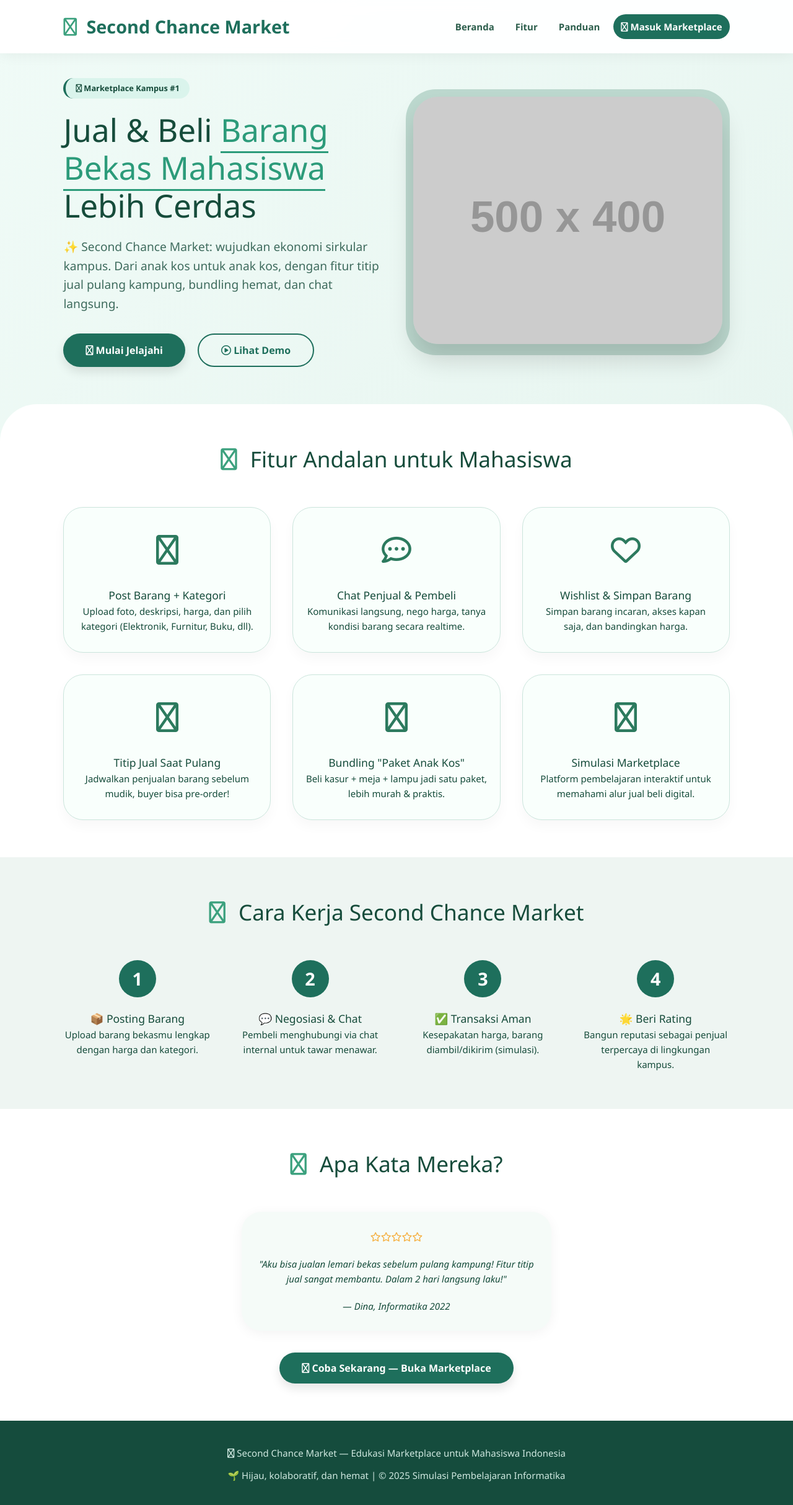
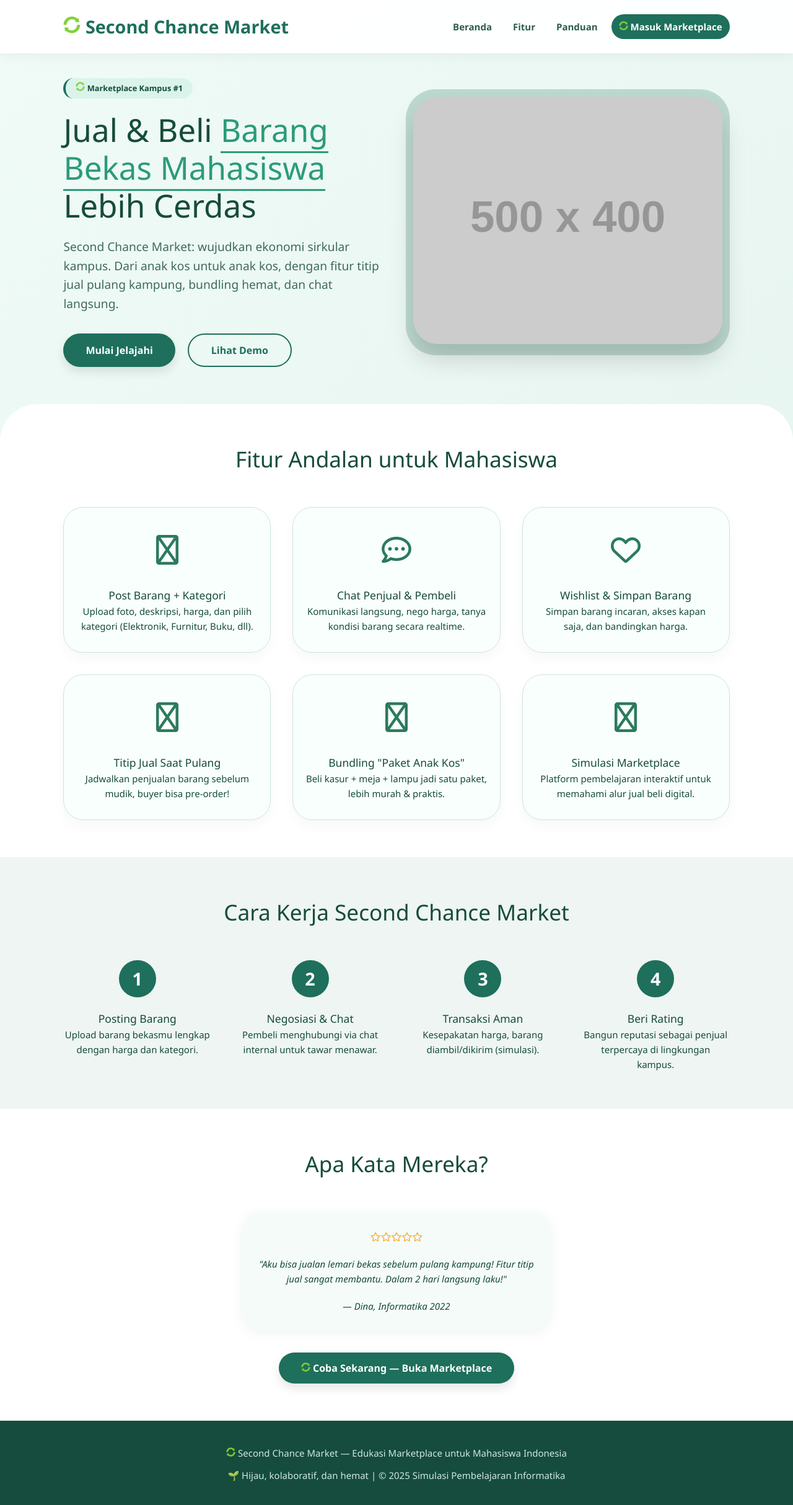
Before and after one commit to ViandaKaretji07/Second-Chance-Market, a Vue app in the folder our-project/: page / in a window 1280 px wide. Shown: the top 2428 px of the page at 62% size. Built offline with nearby package versions, Linux system fonts and the light colour scheme.

Commit message:
Penambahan logo

```diff
--- a/our-project/src/components/FeaturesSection.vue
+++ b/our-project/src/components/FeaturesSection.vue
@@ -1,7 +1,6 @@
 <template>
   <div class="features" id="fitur">
     <div class="section-title">
-      <i class="fas fa-star-of-life"></i>
       Fitur Andalan untuk Mahasiswa
     </div>
 
--- a/our-project/src/components/Footer.vue
+++ b/our-project/src/components/Footer.vue
@@ -1,7 +1,11 @@
 <template>
   <footer>
-    <p>
-      <i class="fas fa-graduation-cap"></i>
+    <p style="align-items: center; gap: 8px; margin: 0;">
+      <img
+        src="@/assets/image/logo.png"
+        alt="Logo"
+        style="width: 15px; height: 15px;"
+      />
       Second Chance Market — Edukasi Marketplace untuk Mahasiswa Indonesia
     </p>
 
--- a/our-project/src/components/HeroSection.vue
+++ b/our-project/src/components/HeroSection.vue
@@ -2,7 +2,12 @@
   <div class="hero">
     <div class="hero-left animate-left">
       <div class="typing-badge">
-        <i class="fas fa-graduation-cap"></i> Marketplace Kampus #1
+         <img
+        src="@/assets/image/logo.png"
+        alt="Logo"
+        style="width: 15px; height: 15px;"
+      />
+        Marketplace Kampus #1
       </div>
 
       <h1>
@@ -12,18 +17,18 @@
       </h1>
 
       <p>
-        ✨ Second Chance Market: wujudkan ekonomi sirkular kampus.
+        Second Chance Market: wujudkan ekonomi sirkular kampus.
         Dari anak kos untuk anak kos, dengan fitur titip jual pulang
         kampung, bundling hemat, dan chat langsung.
       </p>
 
       <div class="cta-group">
         <button class="btn-primary-landing" @click="goToMarket">
-          <i class="fas fa-rocket"></i> Mulai Jelajahi
+          Mulai Jelajahi
         </button>
 
         <button class="btn-outline-landing" @click="showDemo">
-          <i class="fas fa-play-circle"></i> Lihat Demo
+          Lihat Demo
         </button>
       </div>
     </div>
--- a/our-project/src/components/HowItWorks.vue
+++ b/our-project/src/components/HowItWorks.vue
@@ -1,7 +1,6 @@
 <template>
   <div class="how-it-works" id="cara-kerja">
     <div class="section-title">
-      <i class="fas fa-sync-alt"></i>
       Cara Kerja Second Chance Market
     </div>
 
@@ -10,7 +9,7 @@
       <div class="step">
         <div class="step-number">1</div>
 
-        <h3>📦 Posting Barang</h3>
+        <h3>Posting Barang</h3>
 
         <p>
           Upload barang bekasmu lengkap dengan
@@ -21,7 +20,7 @@
       <div class="step">
         <div class="step-number">2</div>
 
-        <h3>💬 Negosiasi & Chat</h3>
+        <h3>Negosiasi & Chat</h3>
 
         <p>
           Pembeli menghubungi via chat internal
@@ -32,7 +31,7 @@
       <div class="step">
         <div class="step-number">3</div>
 
-        <h3>✅ Transaksi Aman</h3>
+        <h3>Transaksi Aman</h3>
 
         <p>
           Kesepakatan harga,
@@ -43,7 +42,7 @@
       <div class="step">
         <div class="step-number">4</div>
 
-        <h3>🌟 Beri Rating</h3>
+        <h3>Beri Rating</h3>
 
         <p>
           Bangun reputasi sebagai penjual terpercaya
--- a/our-project/src/components/Navbar.vue
+++ b/our-project/src/components/Navbar.vue
@@ -1,7 +1,12 @@
 <template>
   <div class="navbar">
     <div class="logo">
-      <i class="fas fa-leaf"></i> Second Chance Market
+       <img
+        src="@/assets/image/logo.png"
+        alt="Logo"
+        style="width: 28px; height: 28px;"
+      />
+      Second Chance Market
     </div>
 
     <div class="nav-links">
@@ -10,7 +15,12 @@
       <a href="#cara-kerja">Panduan</a>
 
       <a href="#" @click.prevent="goToMarket" class="btn-masuk">
-        <i class="fas fa-store"></i> Masuk Marketplace
+         <img
+        src="@/assets/image/logo.png"
+        alt="Logo"
+        style="width: 15px; height: 15px;"
+      />
+        Masuk Marketplace
       </a>
     </div>
   </div>
--- a/our-project/src/components/Testimoni.vue
+++ b/our-project/src/components/Testimoni.vue
@@ -1,7 +1,6 @@
 <template>
   <div class="testimoni">
     <div class="section-title">
-      <i class="fas fa-quote-left"></i>
       Apa Kata Mereka?
     </div>
 
@@ -23,7 +22,11 @@
 
     <div style="margin-top: 35px; text-align:center;">
       <button class="btn-primary-landing" @click="goToMarket">
-        <i class="fas fa-arrow-right"></i>
+         <img
+        src="@/assets/image/logo.png"
+        alt="Logo"
+        style="width: 15px; height: 15px;"
+      />
         Coba Sekarang — Buka Marketplace
       </button>
     </div>
```
Also changed, not shown: our-project/src/assets/image/logo.png (added).
